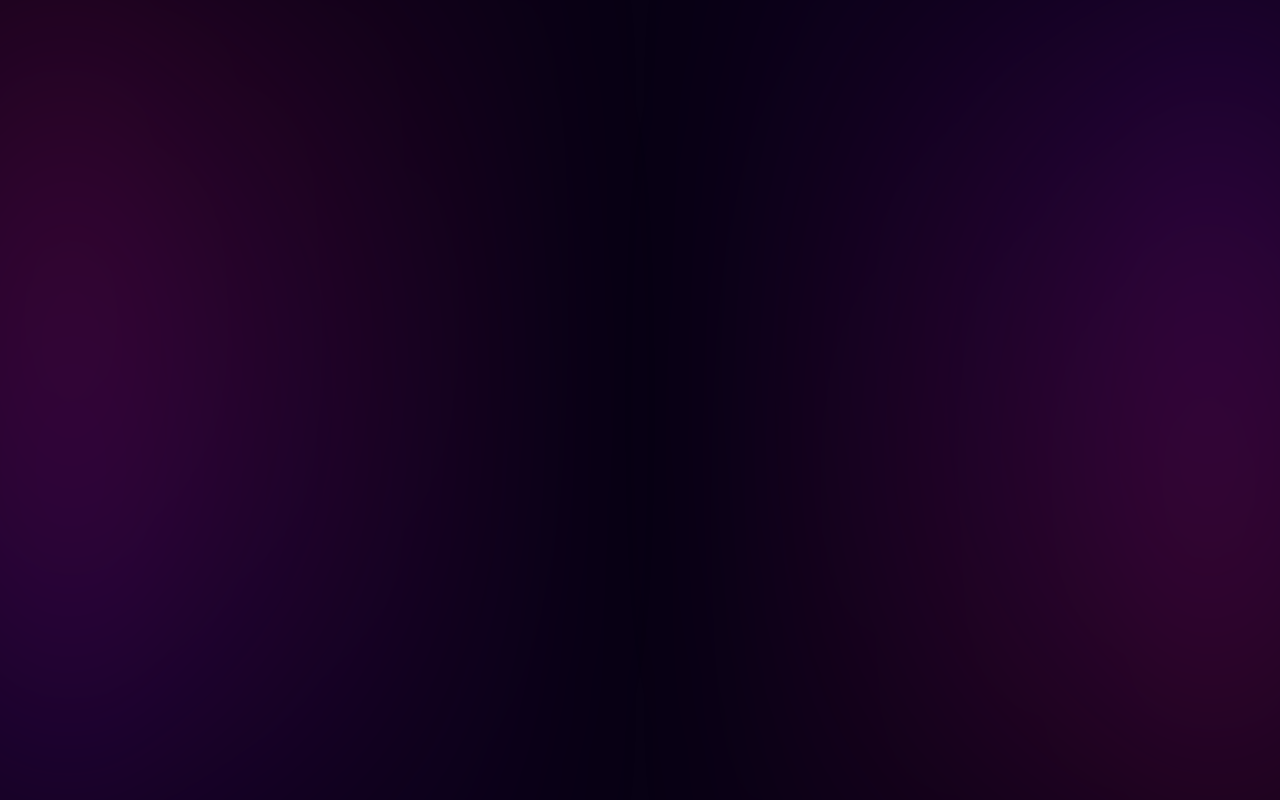
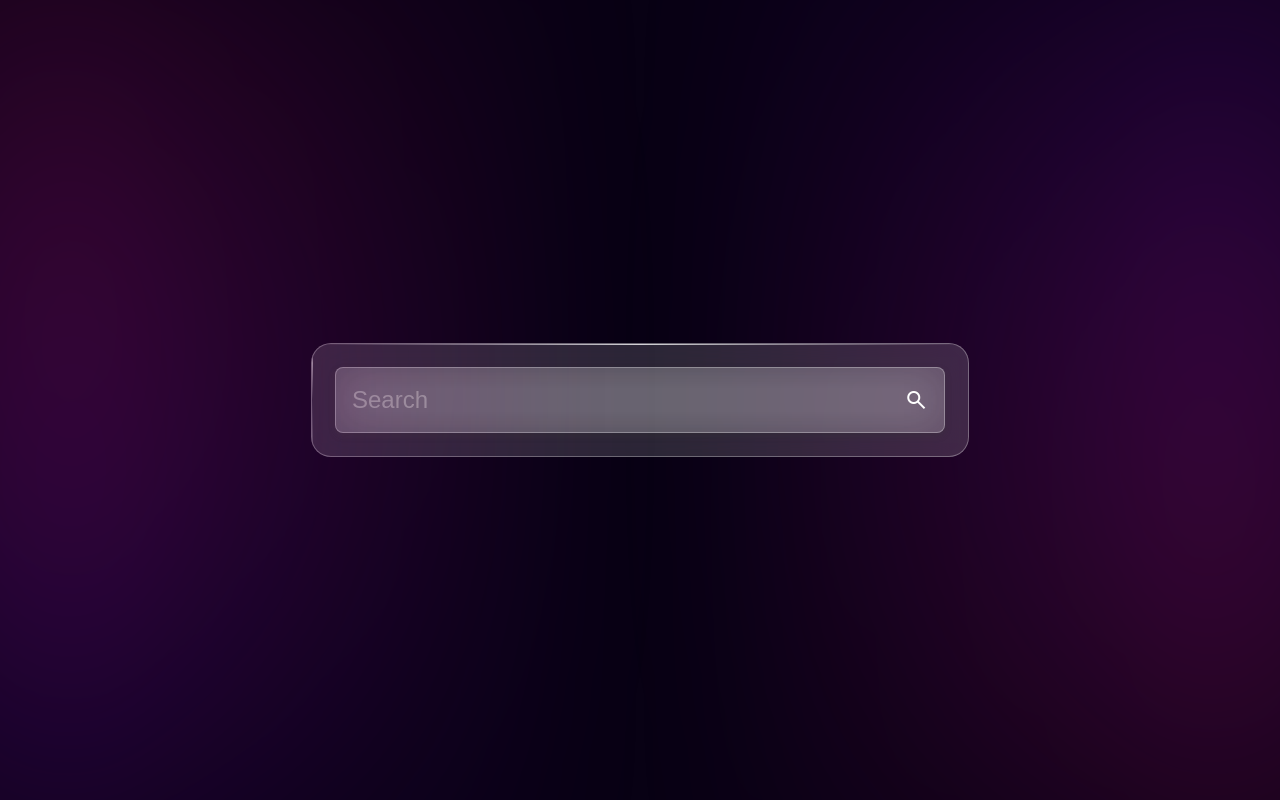
Before and after one commit to AmilkarDominguez/searchable, an Angular app: page / in a window 1280 px wide. Built offline with nearby package versions, Linux system fonts and the light colour scheme.

Commit message:
chore: add input search style

```diff
--- /dev/null
+++ b/src/app/components/search-bar/search-bar.component.html
@@ -0,0 +1,10 @@
+<section class="search-bar-container">
+  <section class="glass-card">
+    <section class="input-search-container">
+      <input class="input-search" type="search" placeholder="Search" />
+      <button class="search-button">
+        <span class="material-symbols-outlined">search</span>
+      </button>
+    </section>
+  </section>
+</section>
--- /dev/null
+++ b/src/app/components/search-bar/search-bar.component.scss
@@ -0,0 +1,112 @@
+.search-bar-container {
+  display: flex;
+  justify-content: center;
+  align-items: center;
+  flex-direction: column;
+  color: white;
+}
+
+.glass-card {
+  width: 40rem;
+  height: 6rem;
+  background: rgba(255, 255, 255, 0.15);
+  backdrop-filter: blur(20px);
+  -webkit-backdrop-filter: blur(20px);
+  border-radius: 20px;
+  border: 1px solid rgba(255, 255, 255, 0.3);
+  position: relative;
+  overflow: hidden;
+  display: flex;
+  justify-content: center;
+  align-items: center;
+  padding: 0.5rem;
+}
+
+.glass-card::before {
+  content: "";
+  position: absolute;
+  top: 0;
+  left: 0;
+  right: 0;
+  height: 1px;
+  background: linear-gradient(90deg, transparent, rgba(255, 255, 255, 0.8), transparent);
+}
+
+.glass-card::after {
+  content: "";
+  position: absolute;
+  top: 0;
+  left: 0;
+  width: 1px;
+  height: 100%;
+  background: linear-gradient(180deg, rgba(255, 255, 255, 0.8), transparent, rgba(255, 255, 255, 0.3));
+}
+
+.input-search-container {
+  width: 38rem;
+  height: 4rem;
+  backdrop-filter: blur(20px);
+  -webkit-backdrop-filter: blur(20px);
+  background-color: rgba(255, 255, 255, 0.18);
+  border-radius: 0.5rem;
+  border: 1px solid rgba(255, 255, 255, 0.3);
+  box-shadow: 0 3px 6px rgba(54, 54, 54, 0.303);
+  display: flex;
+  flex-direction: row;
+  justify-content: space-between;
+  align-items: center;
+}
+
+.input-search {
+  background-color: transparent;
+  color: white;
+  border: none;
+  padding: 1rem 0 1rem 1rem;
+  font-size: x-large;
+  outline: none;
+  width: 100%;
+  border-radius: 0.5rem;
+}
+
+.input-search:focus {
+  outline: none;
+}
+
+.input-search::placeholder {
+  color: #bbbbbb9a;
+}
+
+input[type="search"]::-webkit-search-cancel-button {
+  cursor: pointer;
+  margin-left: 1rem;
+  filter: brightness(0) invert(1);
+  transition: all 200ms;
+
+  &:hover {
+    transform: scale(1.2);
+  }
+}
+
+.search-button {
+  box-sizing: content-box;
+  width: 3rem;
+  height: 3rem;
+  border-radius: 100%;
+  display: flex;
+  justify-content: center;
+  align-items: center;
+  font-size: x-large;
+  cursor: pointer;
+  border: none;
+  background-color: transparent;
+  transition: all 200ms;
+
+  span {
+    color: white;
+    font-style: normal;
+  }
+
+  &:hover {
+    transform: scale(1.2);
+  }
+}
--- a/src/app/pages/main/main.component.html
+++ b/src/app/pages/main/main.component.html
@@ -1 +1,3 @@
-<article class="bg-blur"></article>
+<article class="bg-blur">
+  <app-search-bar></app-search-bar>
+</article>
--- a/src/app/pages/main/main.component.scss
+++ b/src/app/pages/main/main.component.scss
@@ -2,6 +2,10 @@
   width: 100vw;
   height: 100vh;
   background-color: #080114;
+  display: flex;
+  position: relative;
+  justify-content: center;
+  align-items: center;
 }
 .bg-blur::after {
   content: "";
@@ -10,6 +14,8 @@
   filter: blur(12rem);
   background-image: linear-gradient(to bottom, #f81d66, #7a0af2);
   position: absolute;
+  left: 0;
+  top: 0;
   border-radius: 0 60% 60% 0;
 }
 
--- a/src/index.html
+++ b/src/index.html
@@ -1,11 +1,15 @@
 <!doctype html>
 <html lang="en">
   <head>
-  <meta charset="utf-8">
+    <meta charset="utf-8" />
     <title>Searchable</title>
-  <base href="/">
-  <meta name="viewport" content="width=device-width, initial-scale=1">
-  <link rel="icon" type="image/x-icon" href="favicon.ico">
+    <base href="/" />
+    <meta name="viewport" content="width=device-width, initial-scale=1" />
+    <link rel="icon" type="image/x-icon" href="favicon.ico" />
+    <link
+      href="https://fonts.googleapis.com/css2?family=Material+Symbols+Outlined"
+      rel="stylesheet"
+    />
   </head>
   <body>
     <app-root></app-root>
--- a/src/styles.scss
+++ b/src/styles.scss
@@ -1,6 +1,8 @@
 /* You can add global styles to this file, and also import other style files */
+@import url("https://fonts.googleapis.com/css2?family=Poppins:ital,wght@0,100;0,200;0,300;0,400;0,500;0,600;0,700;0,800;0,900;1,100;1,200;1,300;1,400;1,500;1,600;1,700;1,800;1,900&display=swap");
 html,
 body {
+  font-family: "Poppins", sans-serif;
   margin: 0;
   padding: 0;
 }
```
Also changed, not shown: src/app/components/search-bar/search-bar.component.ts (added, +12 -0 lines), src/app/pages/main/main.component.ts (+4 -5 lines). Lines whose indentation alone changed are shown as unchanged.
